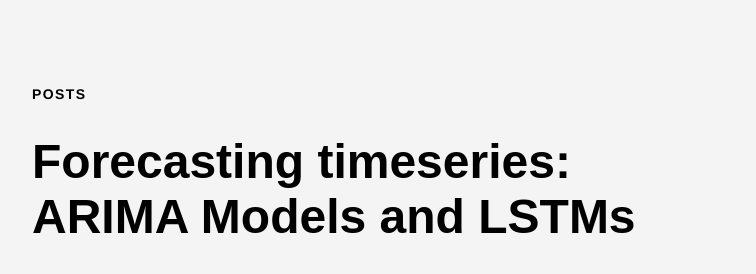
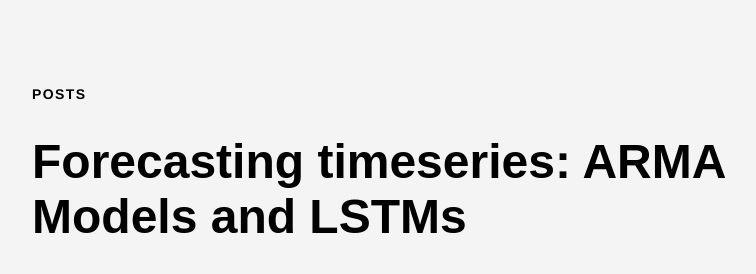
Before and after one commit to Poincare/poincare.github.io, a plain HTML site: page posts/timeseries_lstms/index.html in a window 1280 px wide. Shown: the top 274 px of the page, without its empty margins (240-996 px from the left). Drawn offline with nearby package versions, Linux system fonts and the light colour scheme; some packages are replaced by stand-ins of ours.

Commit message:
fixed issue

```diff
--- a/index.xml
+++ b/index.xml
@@ -12,7 +12,7 @@
 
 
     <item>
-      <title>Forecasting timeseries: ARIMA Models and LSTMs</title>
+      <title>Forecasting timeseries: ARMA Models and LSTMs</title>
       <link>https://poincare.github.io/posts/timeseries_lstms/</link>
       <pubDate>Mon, 22 Jan 2018 11:59:34 -0500</pubDate>
 
--- a/posts/index.xml
+++ b/posts/index.xml
@@ -12,7 +12,7 @@
 
 
     <item>
-      <title>Forecasting timeseries: ARIMA Models and LSTMs</title>
+      <title>Forecasting timeseries: ARMA Models and LSTMs</title>
       <link>https://poincare.github.io/posts/timeseries_lstms/</link>
       <pubDate>Mon, 22 Jan 2018 11:59:34 -0500</pubDate>
 
--- a/posts/timeseries_lstms/index.html
+++ b/posts/timeseries_lstms/index.html
@@ -4,7 +4,7 @@
     <meta charset="utf-8">
     <meta http-equiv="X-UA-Compatible" content="IE=edge,chrome=1">
 
-    <title>Dhaivat - ML  | Forecasting timeseries: ARIMA Models and LSTMs</title>
+    <title>Dhaivat - ML  | Forecasting timeseries: ARMA Models and LSTMs</title>
     <meta name="HandheldFriendly" content="True">
     <meta name="MobileOptimized" content="320">
 
@@ -22,7 +22,7 @@
 
 
 
-    <meta property="og:title" content="Forecasting timeseries: ARIMA Models and LSTMs" />
+    <meta property="og:title" content="Forecasting timeseries: ARMA Models and LSTMs" />
 <meta property="og:description" content="header .bg-black { display: none; } footer { display: none; }  Dhaivat Pandya
 Timeseries analysis has been around for quite a while and there are many statistical techniques used to analyze and forecast timeseries. Traditional statistical techniques within this area include ARIMA models, seasonality correction techniques, etc. that are generally quite parsimonious in number of parameters.
 It&rsquo;s interesting to consider how modern deep learning methods can be applied to timeseries forecasting problems." />
@@ -45,7 +45,7 @@ It&rsquo;s interesting to consider how modern deep learning methods can be appli
 
 
 
-<meta itemprop="name" content="Forecasting timeseries: ARIMA Models and LSTMs">
+<meta itemprop="name" content="Forecasting timeseries: ARMA Models and LSTMs">
 <meta itemprop="description" content="header .bg-black { display: none; } footer { display: none; }  Dhaivat Pandya
 Timeseries analysis has been around for quite a while and there are many statistical techniques used to analyze and forecast timeseries. Traditional statistical techniques within this area include ARIMA models, seasonality correction techniques, etc. that are generally quite parsimonious in number of parameters.
 It&rsquo;s interesting to consider how modern deep learning methods can be applied to timeseries forecasting problems.">
@@ -58,7 +58,7 @@ It&rsquo;s interesting to consider how modern deep learning methods can be appli
 
 
 <meta itemprop="keywords" content="" />
-<meta name="twitter:card" content="summary"/><meta name="twitter:title" content="Forecasting timeseries: ARIMA Models and LSTMs"/>
+<meta name="twitter:card" content="summary"/><meta name="twitter:title" content="Forecasting timeseries: ARMA Models and LSTMs"/>
 <meta name="twitter:description" content="header .bg-black { display: none; } footer { display: none; }  Dhaivat Pandya
 Timeseries analysis has been around for quite a while and there are many statistical techniques used to analyze and forecast timeseries. Traditional statistical techniques within this area include ARIMA models, seasonality correction techniques, etc. that are generally quite parsimonious in number of parameters.
 It&rsquo;s interesting to consider how modern deep learning methods can be applied to timeseries forecasting problems."/>
@@ -104,7 +104,7 @@ It&rsquo;s interesting to consider how modern deep learning methods can be appli
           POSTS
         </p>
         <h1 class="f1">
-          Forecasting timeseries: ARIMA Models and LSTMs
+          Forecasting timeseries: ARMA Models and LSTMs
         </h1>
       </header>
       <div class="nested-copy-line-height lh-copy f4 nested-links nested-img mid-gray">
```
Also changed, not shown: index.html (+1 -1 lines), posts/index.html (+1 -1 lines).
